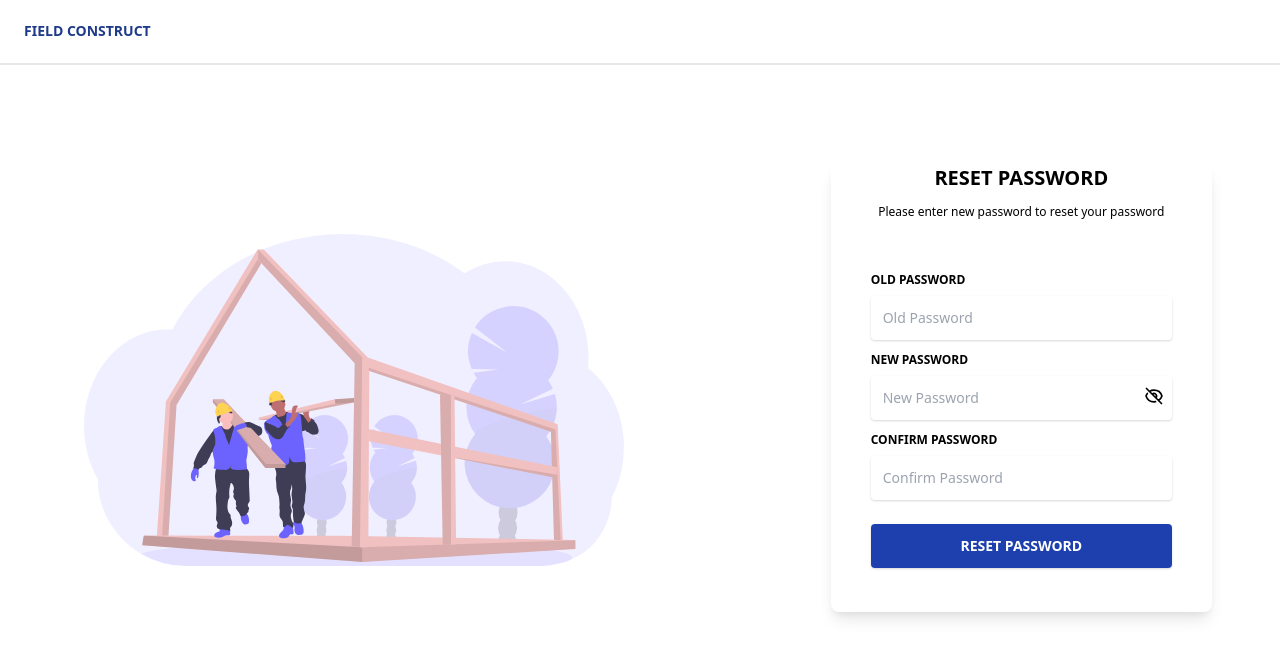
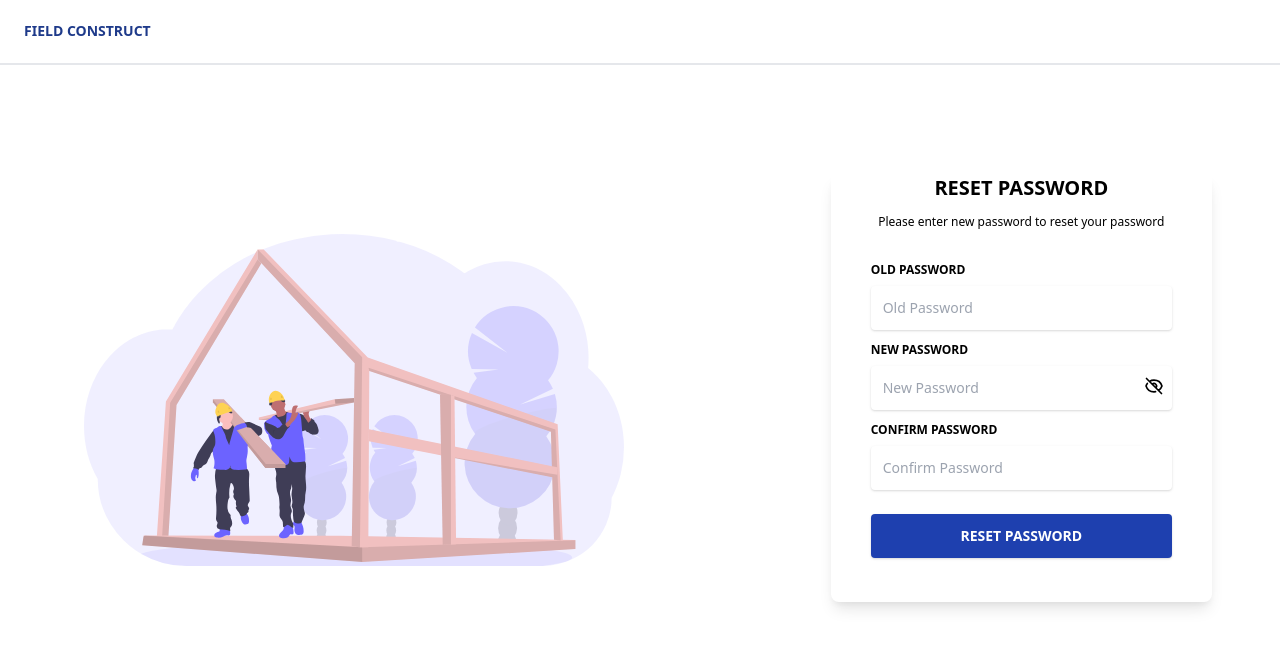
Before and after one commit to narisettiashok/CivilBlog, a React (Create React App) app: page /auth/change-password in a window 1280 px wide. Shown: the top 658 px of the page. Built offline with nearby package versions, Linux system fonts and the light colour scheme.

Commit message:
Cosmetic change

```diff
--- a/src/pages/Auth/ChangePasswordPage.jsx
+++ b/src/pages/Auth/ChangePasswordPage.jsx
@@ -28,7 +28,7 @@ function ChangePasswordPage() {
                             <h1 className="uppercase font-bold text-xl text-center pb-3">
                                 Reset Password
                             </h1>
-                            <p className="text-xs text-center pb-10">
+                            <p className="text-xs text-center pb-5">
                                 Please enter new password to reset your password
                             </p>
                         </div>
--- a/src/pages/Auth/ResetPasswordPage.jsx
+++ b/src/pages/Auth/ResetPasswordPage.jsx
@@ -28,7 +28,7 @@ function ResetPasswordPage() {
                             <h1 className="uppercase font-bold text-xl text-center pb-3">
                                 Reset Password
                             </h1>
-                            <p className="text-xs text-center pb-10">
+                            <p className="text-xs text-center pb-5">
                                 Please enter new password to reset your password
                             </p>
                         </div>
```
